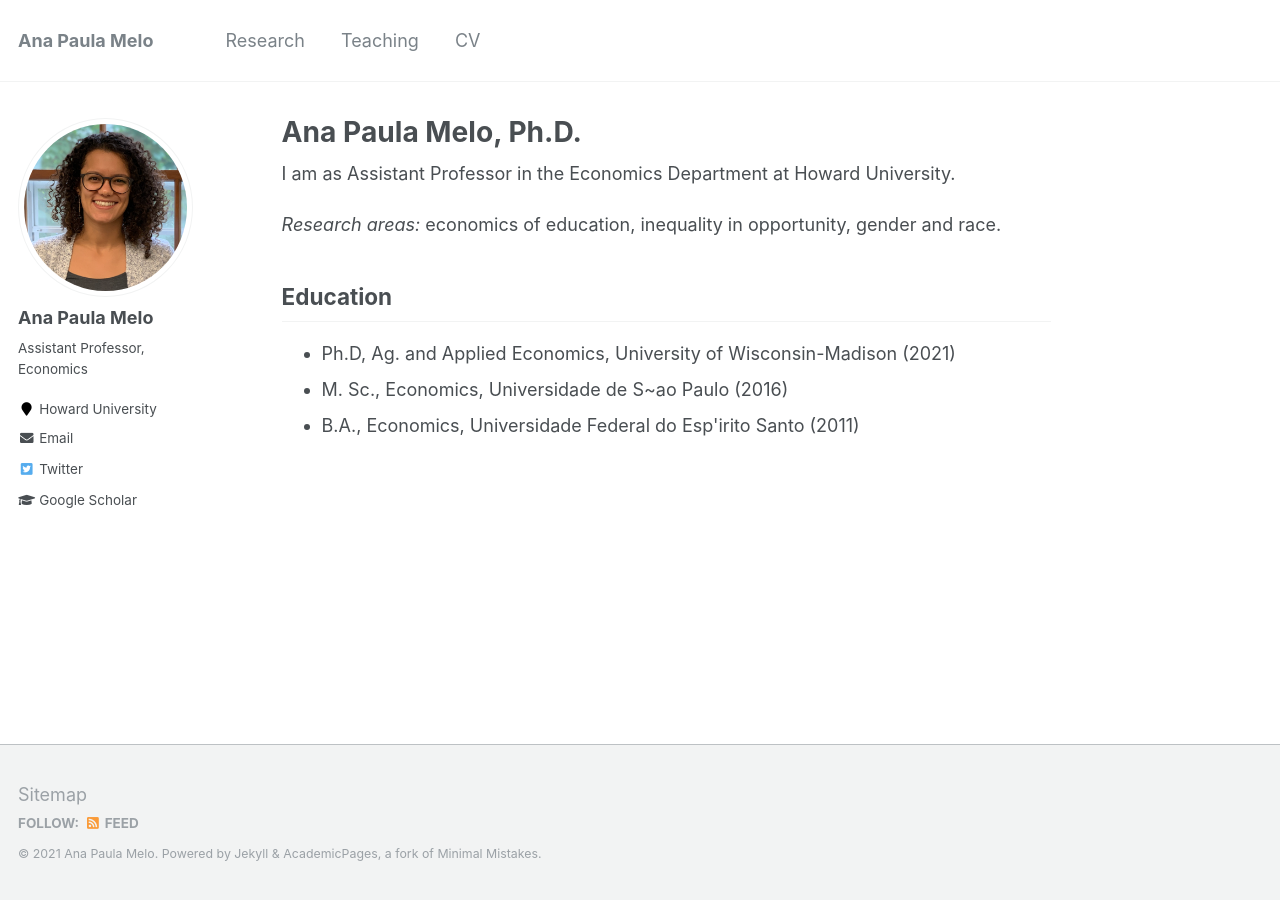
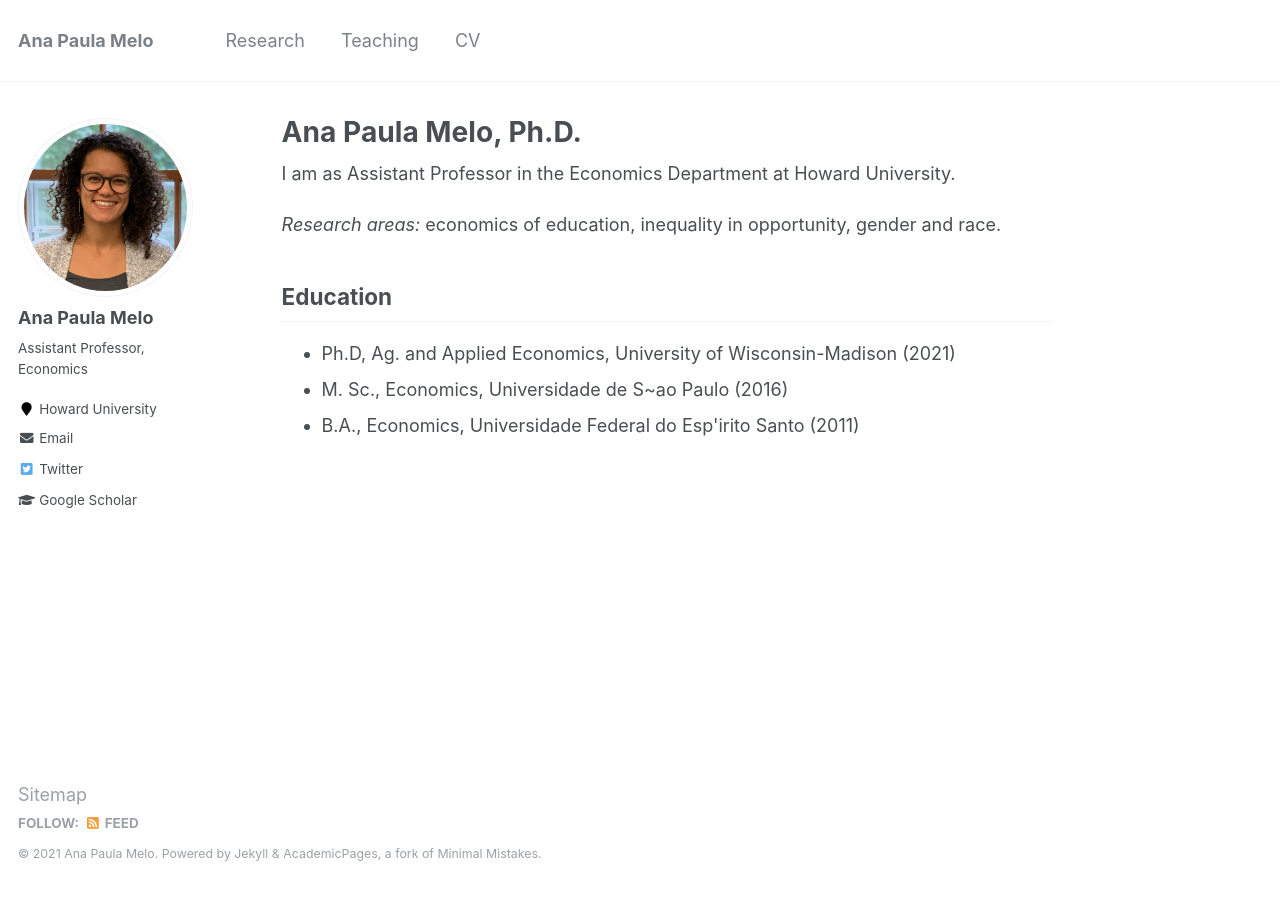
Before and after one commit to anapmelo/anapmelo.github.io, a Jekyll site: the page built from _pages/about.md, in a window 1280 px wide. Built offline with Jekyll 4.4.1, drawn with Linux system fonts in a browser that asks for light colours.

Commit message:
Update _footer.scss

```diff
--- a/_sass/_footer.scss
+++ b/_sass/_footer.scss
@@ -20,9 +20,9 @@
           animation: intro 0.3s both;
   -webkit-animation-delay: 0.45s;
           animation-delay: 0.45s;
-  background-color: $lighter-gray;
+  /*background-color: $lighter-gray;
   border-top: 1px solid $light-gray;
-
+*/
   footer {
     @include clearfix;
     margin-left: auto;
@@ -84,9 +84,4 @@
     font-weight: bold;
   }
 
-  .social-icons {
-    a {
-      white-space: nowrap;
-    }
-  }
 }
```
